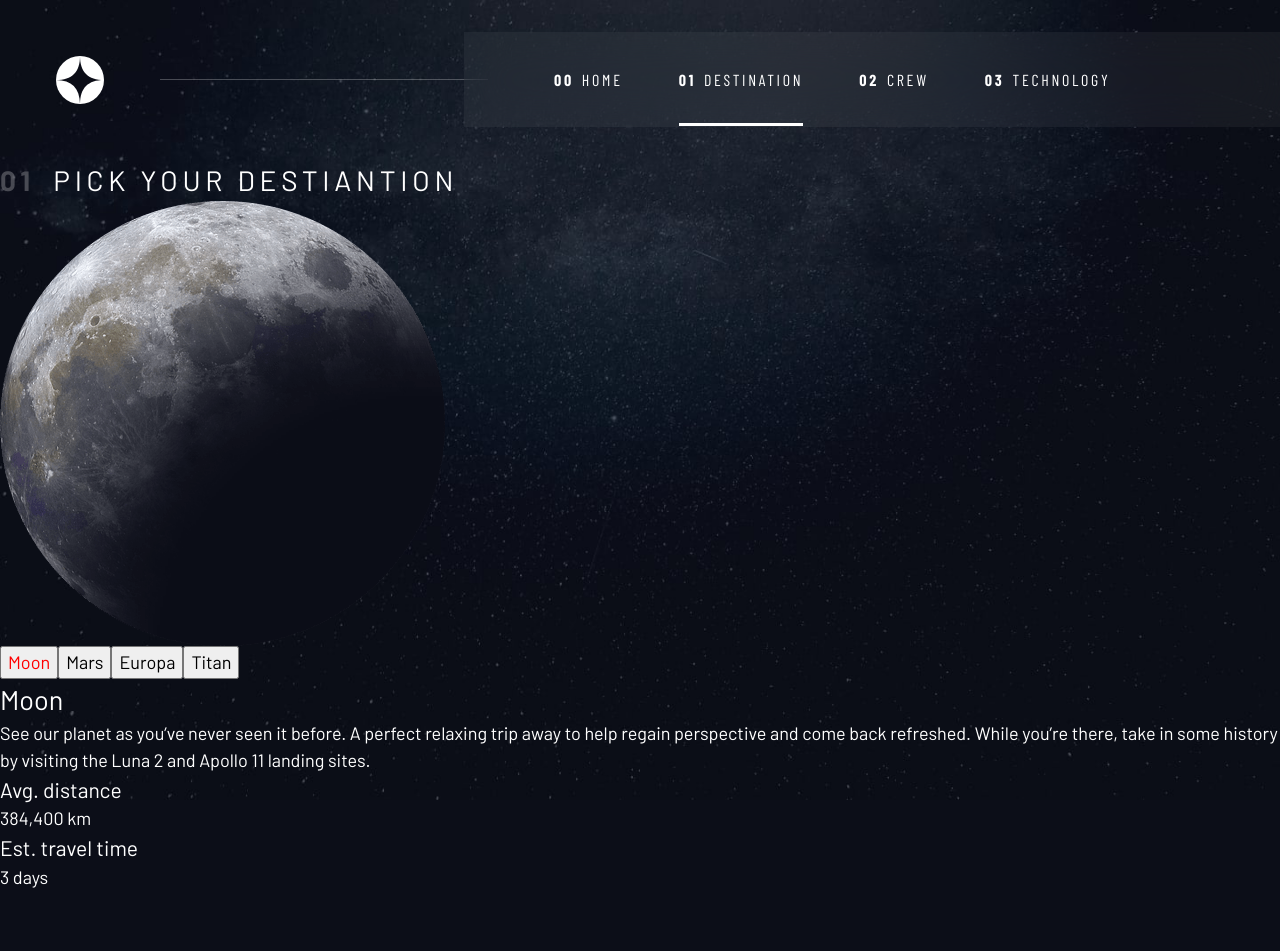
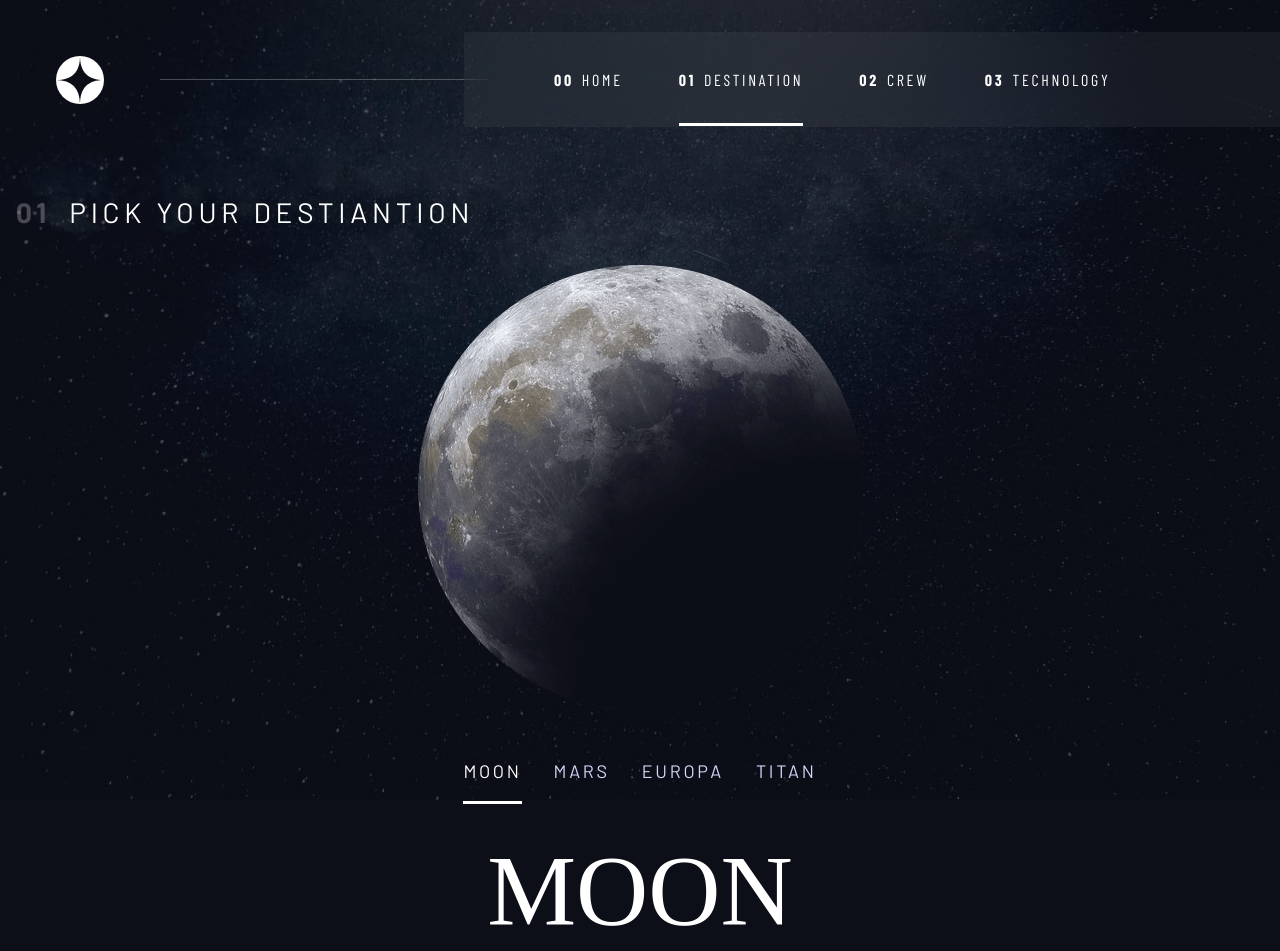
Before and after one commit to marazza-dev/space-tourism-react, a React (Vite) app: page /destination in a window 1280 px wide. Shown: the top 951 px of the page. Before the commit the page ends 891 px from the top, so only its background shows below. Built offline with nearby package versions, Linux system fonts and the light colour scheme; a web font is replaced by a local one.

Commit message:
update destination page :: add layout and components style for small devices

```diff
--- a/src/pages/Destination/Destination.jsx
+++ b/src/pages/Destination/Destination.jsx
@@ -41,12 +41,52 @@ const destinations = [
   },
 ];
 
-const Main = styled.main``;
+const Main = styled.main`
+  display: grid;
+  place-items: center;
+  padding-inline: 1rem;
+  padding-bottom: 2rem;
+  text-align: center;
+
+  grid-template-areas:
+    "title"
+    "image"
+    "tabs"
+    "content";
+
+  /* @media (min-width: ${(props) => props.theme.brMedium}) {
+    grid-template-columns: minmax(1rem, 1fr) repeat(2, minmax(0, 40rem)) minmax(
+        1rem,
+        1fr
+      );
+    text-align: left;
+    columm-gap: 2rem;
+    & > *:first-child {
+      grid-column: 2;
+    }
+    & > *:last-child {
+      grid-column: 3;
+    }
+  } */
+
+  & > *:where(:not(:first-child)) {
+    margin-top: 2rem;
+  }
+
+  & > img {
+    grid-area: image;
+    max-width: 60%;
+  }
+  & > article {
+    grid-area: content;
+  }
+`;
 const MainTitle = styled.h1`
   font-family: ${(props) => props.theme.ffSansCondense};
   font-size: 1rem;
   text-transform: uppercase;
   letter-spacing: 4.72px;
+  grid-area: title;
 
   & span {
     margin-right: 0.5rem;
@@ -56,20 +96,78 @@ const MainTitle = styled.h1`
 
   @media (min-width: ${(props) => props.theme.brSmall}) {
     font-size: 1.25rem;
+    margin-top: 2rem;
+    justify-self: start;
   }
   @media (min-width: ${(props) => props.theme.brMedium}) {
     font-size: 1.75rem;
   }
 `;
-const TabList = styled.div``;
+const TabList = styled.div`
+  display: flex;
+  gap: 2rem;
+  grid-area: tabs;
+`;
 const TabItem = styled.button`
+  cursor: pointer;
+  padding: 1rem 0;
+  border: 0;
+  border-bottom: 0.2rem solid hsl(0 0% 100% / 0);
+  color: ${(props) => props.theme.clrLight};
+  background: transparent;
+  font-family: ${(props) => props.theme.ffSansCondense};
+  text-transform: uppercase;
+  letter-spacing: 2.7px;
+
   & ${(props) => props.active} {
-    color: red;
+    color: ${(props) => props.theme.clrWhite};
+    border-bottom: 0.2rem solid hsl(0 0% 100% / 1);
+  }
+  &:hover {
+    border-color: hsl(0 0% 100% / 0.5);
   }
 `;
-const ContentTitle = styled.h2``;
-const ContentDetails = styled.div``;
-const ContentSubtitle = styled.h3``;
+const ContentTitle = styled.h2`
+  font-family: ${(props) => props.theme.ffSerif};
+  font-size: 3.5rem;
+  line-height: 1.1;
+  text-transform: uppercase;
+  @media (min-width: ${(props) => props.theme.brSmall}) {
+    font-size: 5rem;
+  }
+  @media (min-width: ${(props) => props.theme.brMedium}) {
+    font-size: 6.25rem;
+  }
+`;
+const ContentDetails = styled.div`
+  display: flex;
+  flex-direction: column;
+  gap: 1rem;
+  border-top: 1px solid hsl(0 0% 100% / 0.3);
+  padding-top: 2.5rem;
+  margin-top: 2.5rem;
+  @media (min-width: ${(props) => props.theme.brSmall}) {
+    flex-direction: row;
+    justify-content: space-evenly;
+  }
+`;
+const ContentSubtitle = styled.h3`
+  color: ${(props) => props.theme.clrLight};
+  text-transform: uppercase;
+  font-size: ${(props) => props.theme.fs200};
+
+  & > p {
+    font-family: ${(props) => props.theme.ffSerif};
+    font-size: 1rem;
+    text-transform: uppercase;
+    @media (min-width: ${(props) => props.theme.brSmall}) {
+      font-size: 1.25rem;
+    }
+    @media (min-width: ${(props) => props.theme.brMedium}) {
+      font-size: 1.75rem;
+    }
+  }
+`;
 
 const Destination = () => {
   const [activeTab, setActiveTab] = useState(0);
```
